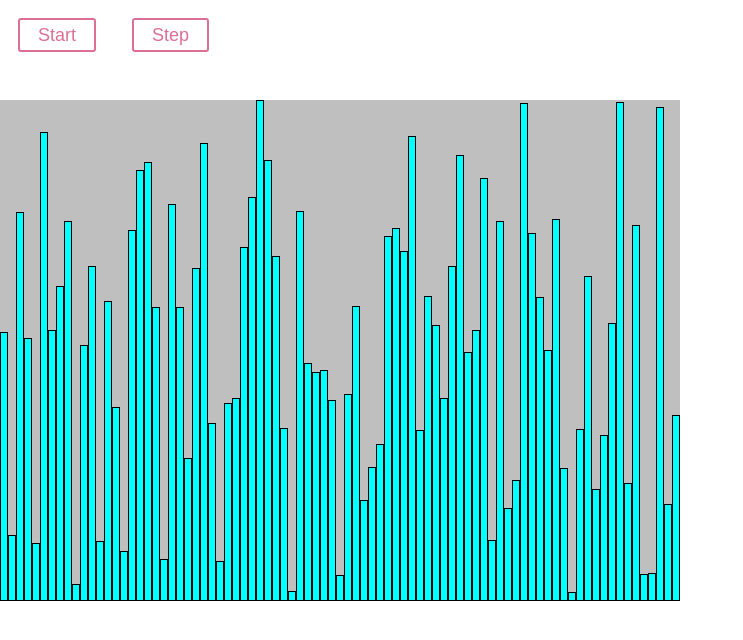
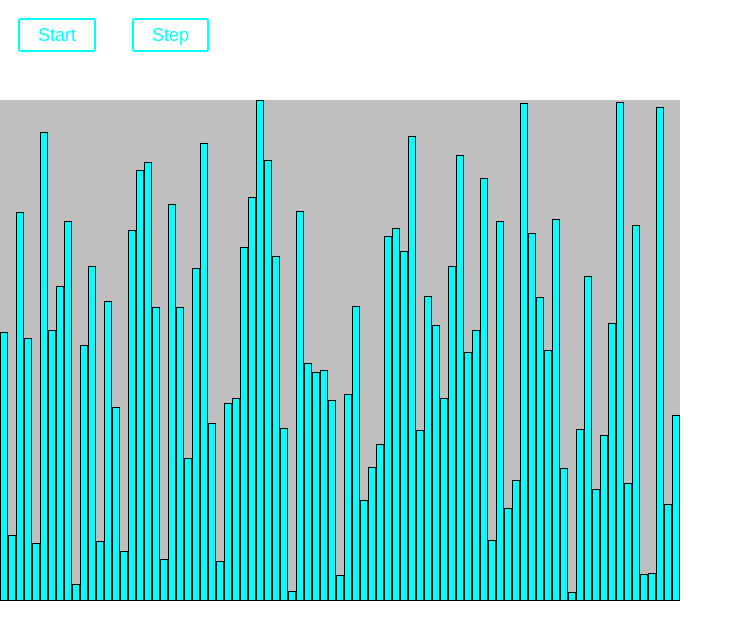
Before and after one commit to MadCow234/react-sort-visualizer, a React (Create React App) app: page / in a window 1280 px wide. Shown: the top 640 px of the page, without its empty margins (0-743 px from the left). Built offline with nearby package versions, Linux system fonts and the light colour scheme.

Commit message:
Change button color

```diff
--- a/src/components/navigation/_Navigation.js
+++ b/src/components/navigation/_Navigation.js
@@ -11,12 +11,12 @@ const StyledNavigation = styled.div`
 const StyledButton = styled.button`
   background: transparent;
   border-radius: 3px;
-  border: 2px solid palevioletred;
+  border: 2px solid cyan;
   margin: 1em 1em;
   padding: 0.25em 1em;
   font-family: Arial, Helvetica, sans-serif;
   font-size: 18px;
-  color: palevioletred;
+  color: cyan;
   outline: none;
   cursor: pointer;
 `;
```
